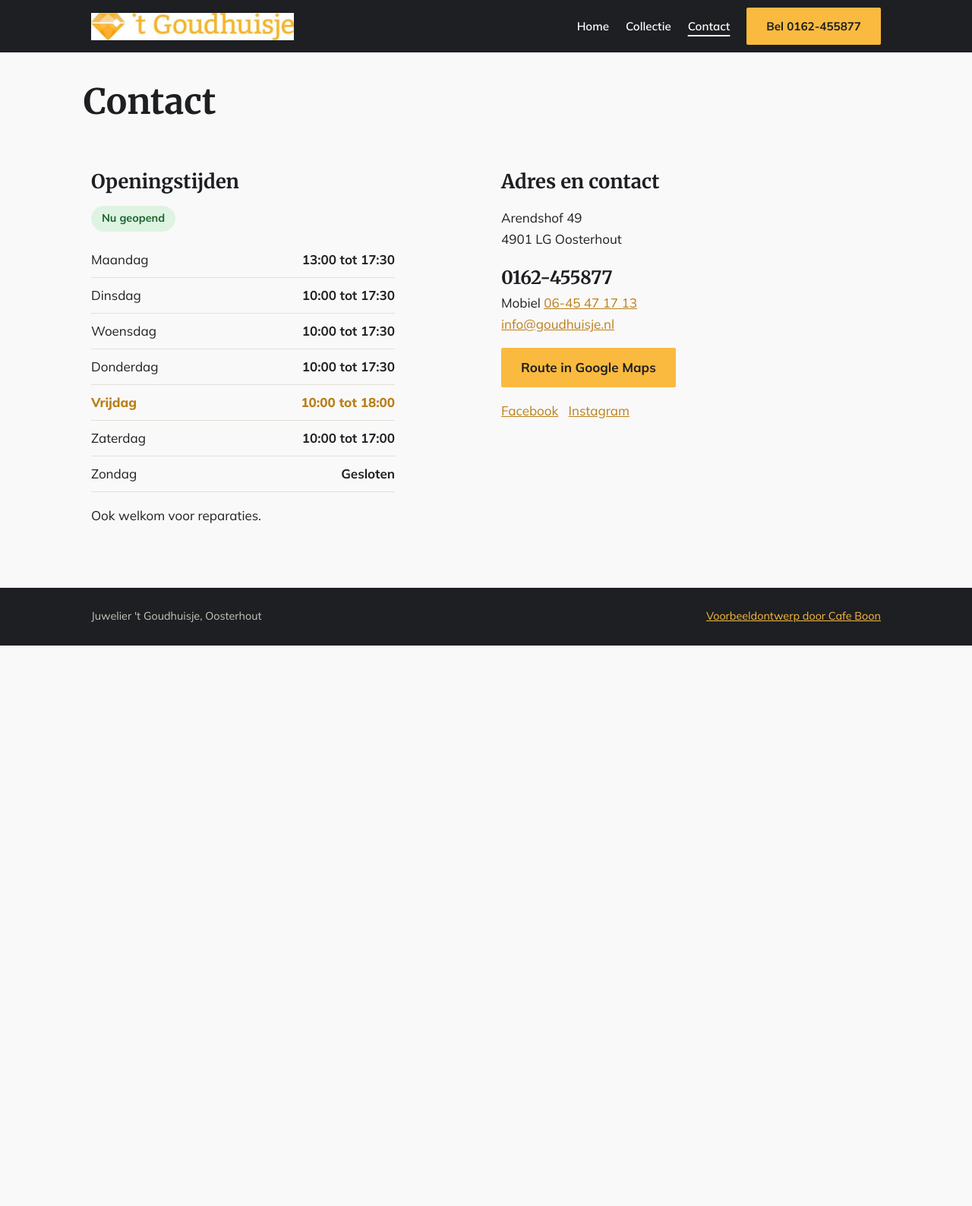
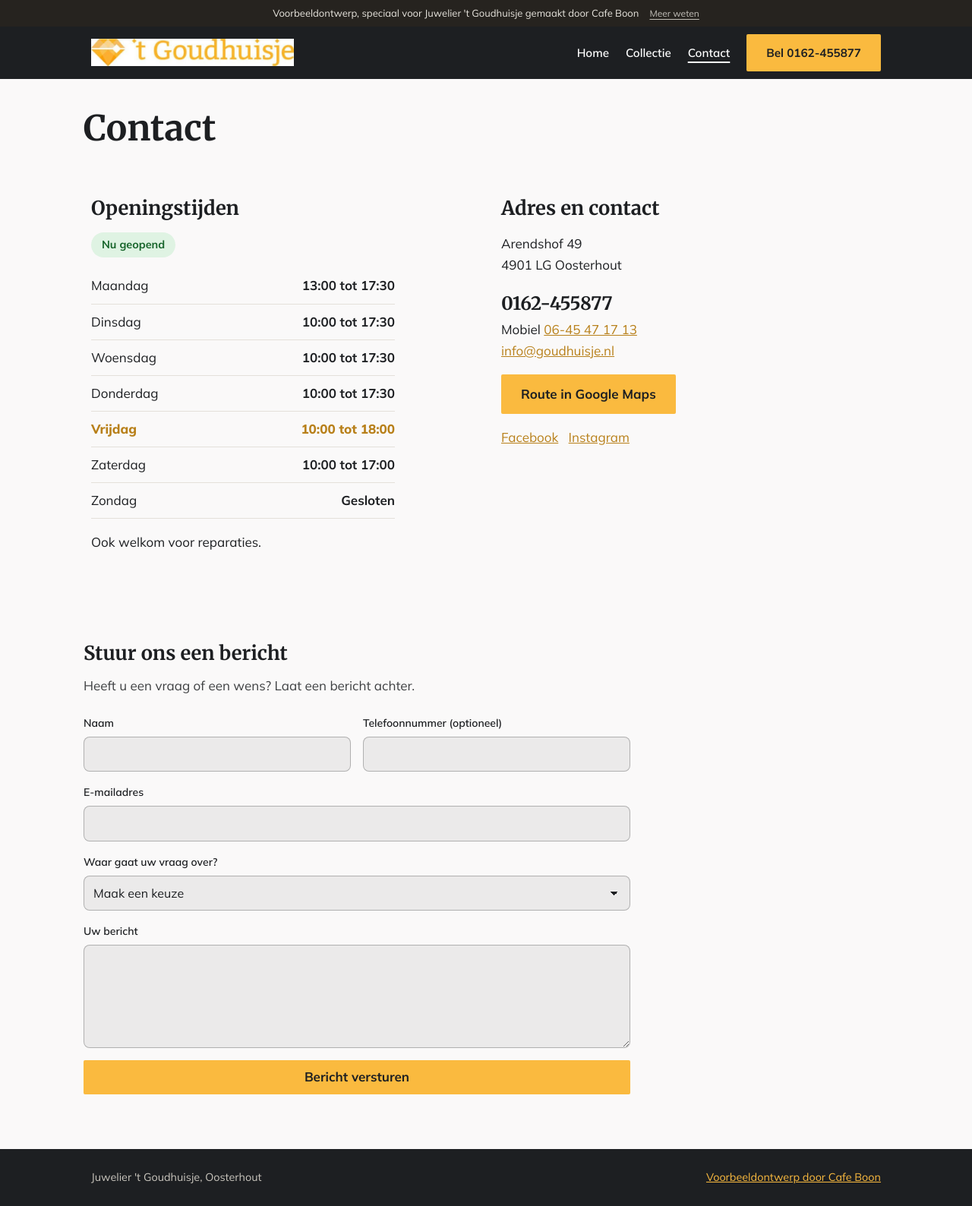
Before and after one commit to SebastiaanBoon/goudhuisje, a plain HTML site: page contact.html in a window 1280 px wide. Shown: the whole page at 76% size. Before the commit the page ends 850 px from the top, so only its background shows below. Drawn offline with Linux system fonts and the light colour scheme.

Commit message:
Werkende formulieren voor afspraken en aanvragen

```diff
--- a/contact.html
+++ b/contact.html
@@ -17,6 +17,7 @@
 <link rel="stylesheet" href="style.css">
 </head>
 <body>
+<div class="vb-banner" role="note"><span>Voorbeeldontwerp, speciaal voor Juwelier 't Goudhuisje gemaakt door Cafe Boon</span><a href="https://cafeboon.com">Meer weten</a></div>
 <header><div class="wrap">
 <a href="index.html"><img alt="Juwelier 't Goudhuisje" src="images/logo.jpg"/></a>
 <nav><a href="index.html">Home</a><a href="aanbod.html">Collectie</a><a aria-current="page" href="contact.html">Contact</a><a class="btn" href="tel:0162455877">Bel 0162-455877</a></nav>
@@ -48,6 +49,8 @@
 </div>
 </div></section>
 </main>
+<section class="sn-formsec" id="formulier"><div class="sn-formwrap"><h2>Stuur ons een bericht</h2><p class="sn-lead">Heeft u een vraag of een wens? Laat een bericht achter.</p><form class="sn-form" id="sn-form"><div class="sn-field"><label for="naam">Naam</label><input id="naam" name="naam" type="text" required autocomplete="name"></div><div class="sn-field"><label for="tel">Telefoonnummer (optioneel)</label><input id="tel" name="tel" type="tel" autocomplete="tel"></div><div class="sn-field full"><label for="email">E-mailadres</label><input id="email" name="email" type="email" required autocomplete="email"></div><div class="sn-field full"><label for="keuze">Waar gaat uw vraag over?</label><select id="keuze" name="keuze" required><option value="">Maak een keuze</option><option>Sieraden</option><option>Horloges</option><option>Ringen</option><option>Reparaties</option></select></div><div class="sn-field full"><label for="opm">Uw bericht</label><textarea id="opm" name="opm" rows="5" required></textarea></div><div class="sn-field full"><button class="btn" type="submit">Bericht versturen</button></div></form></div></section>
+<script>(function(){var f=document.getElementById('sn-form');if(!f)return;f.addEventListener('submit',function(e){e.preventDefault();if(!f.checkValidity()){f.reportValidity();return;}var d=document.createElement('div');d.className='sn-done';d.setAttribute('role','status');d.tabIndex=-1;d.innerHTML='<h2>Bedankt voor uw bericht</h2><p>Dit is een voorbeeldwebsite van Cafe Boon. Uw bericht is daarom niet verstuurd. Neem voor een echt antwoord contact op via <a href="tel:0162455877">0162-455877</a>.</p>';f.parentNode.replaceChild(d,f);d.focus();});})();</script>
 <footer><div class="wrap"><span>Juwelier 't Goudhuisje, Oosterhout</span><a href="https://cafeboon.com">Voorbeeldontwerp door Cafe Boon</a></div></footer>
 <script>try{(function(){
 var h={1:[13,17.5],2:[10,17.5],3:[10,17.5],4:[10,17.5],5:[10,18],6:[10,17],0:null};
--- a/style.css
+++ b/style.css
@@ -67,3 +67,31 @@ nav a[aria-current="page"]:not(.cta):not(.btn):not(.call){text-decoration:underl
 .sn-card span{display:block;opacity:.8;font-size:.95em;line-height:1.4}
 .sn-card:hover,.sn-card:focus-visible{border-color:currentColor}
 /* sitenav:end */
+/* voorbeeld-formulier:start */
+@layer sn{.sn-form button.btn{border:0;font:inherit;cursor:pointer;line-height:1.2}}
+.sn-formsec{padding:36px 0 72px}
+.sn-formwrap{max-width:1100px;margin:0 auto;padding:0 20px;box-sizing:border-box}
+.sn-formwrap>h2{margin:0 0 12px}
+.sn-formwrap>.sn-lead,.sn-formwrap>.sn-form,.sn-formwrap>.sn-done{max-width:720px}
+.sn-formwrap .sn-lead{margin:0 0 24px;opacity:.85}
+.sn-form{display:grid;grid-template-columns:1fr 1fr;gap:16px}
+.sn-field{display:flex;flex-direction:column;gap:6px;min-width:0;text-align:left}
+.sn-field.full{grid-column:1/-1}
+.sn-field label{font-size:14px;font-weight:600}
+.sn-field input,.sn-field select,.sn-field textarea{font:inherit;font-size:16px;line-height:1.4;color:inherit;background:rgba(128,128,128,.12);border:1px solid rgba(128,128,128,.55);border-radius:8px;padding:11px 12px;width:100%;box-sizing:border-box;min-width:0;max-width:100%;-webkit-appearance:none;appearance:none}
+.sn-field select{background-image:linear-gradient(45deg,transparent 50%,currentColor 50%),linear-gradient(135deg,currentColor 50%,transparent 50%);background-position:calc(100% - 20px) 50%,calc(100% - 15px) 50%;background-size:5px 5px;background-repeat:no-repeat;padding-right:38px}
+.sn-field select option{color:#111;background:#fff}
+.sn-field textarea{resize:vertical}
+.sn-field input:focus,.sn-field select:focus,.sn-field textarea:focus{outline:2px solid currentColor;outline-offset:1px}
+.sn-done{padding:28px;border:1px solid rgba(128,128,128,.55);border-radius:12px;background:rgba(128,128,128,.1)}
+.sn-done h2{margin:0 0 10px}
+.sn-done p{margin:0}
+.sn-done a{text-decoration:underline;text-underline-offset:3px;font-weight:600}
+.sn-formlink{padding:0 0 56px}
+@media(max-width:640px){.sn-form{grid-template-columns:1fr}.sn-formsec{padding:24px 0 56px}}
+/* voorbeeld-formulier:end */
+/* voorbeeldbanner:start */
+.vb-banner{display:flex;flex-wrap:wrap;justify-content:center;align-items:baseline;gap:2px 14px;padding:8px 16px;background:#26231f;color:#e9e6df;font-size:13px;line-height:1.45;letter-spacing:0;text-transform:none;font-weight:400;text-align:center;position:relative;z-index:1000}
+.vb-banner a{color:inherit;opacity:.8;text-decoration:underline;text-underline-offset:3px;font-size:12px;font-weight:400;white-space:nowrap;letter-spacing:0;text-transform:none}
+.vb-banner a:hover{opacity:1}
+/* voorbeeldbanner:end */
```
Also changed, not shown: aanbod.html (+1 -0 lines), binnenkort.html (+1 -0 lines), index.html (+1 -0 lines).
